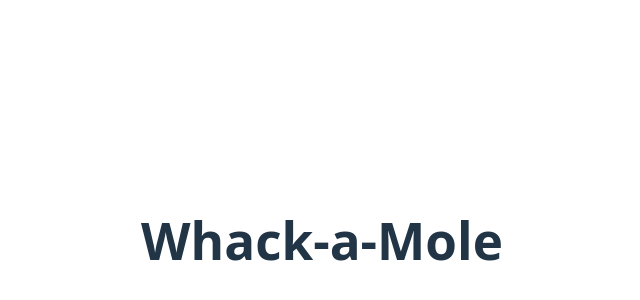
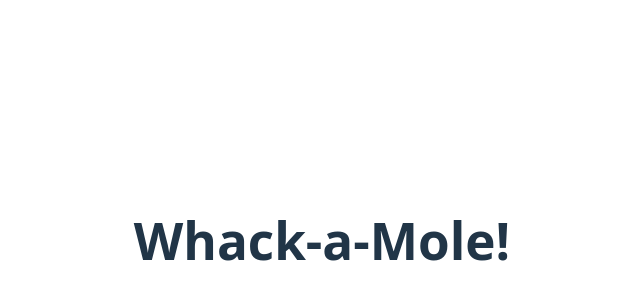
Before and after one commit to Henke-gh/tivoli-mole, a React (Vite) app: page / in a window 1280 px wide. Shown: the part 160-460 px from the top of the page, without its empty margins (318-958 px from the left). Built offline with nearby package versions, Linux system fonts and the light colour scheme.

Commit message:
deploy error

```diff
--- a/src/App.tsx
+++ b/src/App.tsx
@@ -6,7 +6,7 @@ import "./App.css";
 function App() {
   return (
     <>
-      <h1>Whack-a-Mole</h1>
+      <h1>Whack-a-Mole!</h1>
     </>
   );
 }
```
